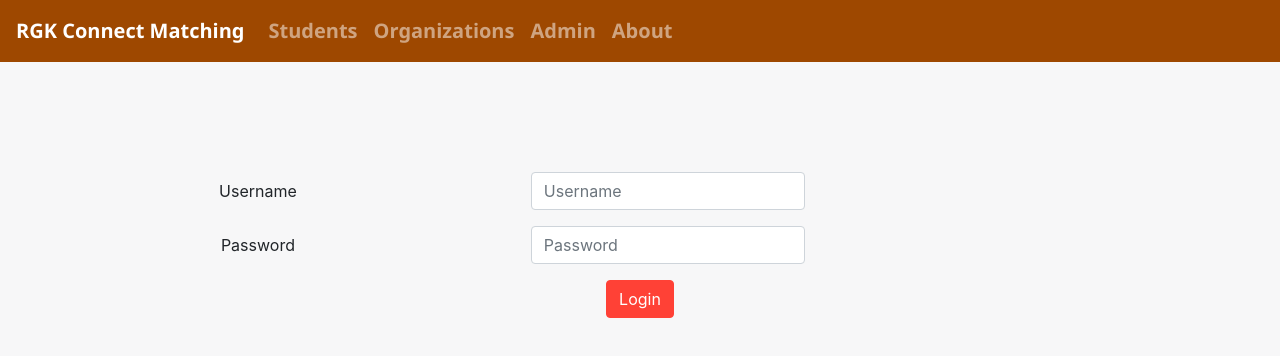
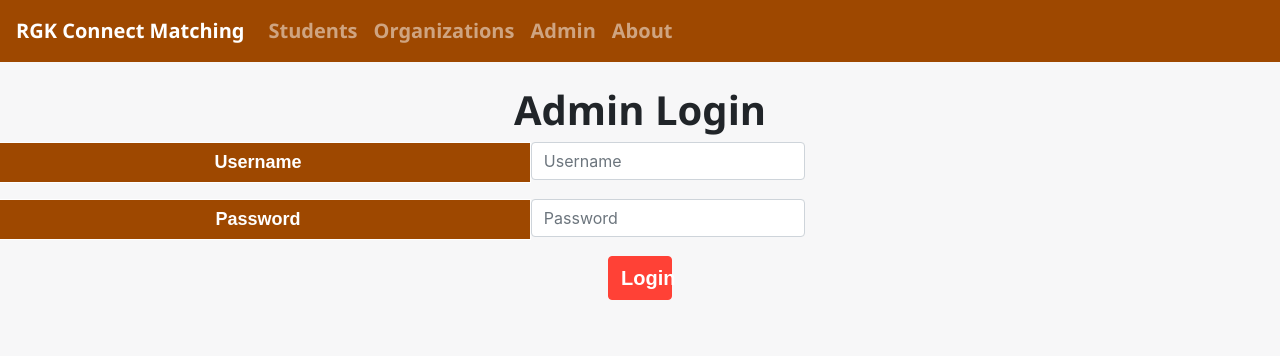
Before and after one commit to armankhondker/EE-364D-Senior-Design, a React (Create React App) app in the folder my-app/: page /admin in a window 1280 px wide. Shown: the top 356 px of the page. Built offline with nearby package versions, Linux system fonts and the light colour scheme; no server answers.

Commit message:
Updated login page, and student page stlying

```diff
--- a/my-app/src/pages/Admin.js
+++ b/my-app/src/pages/Admin.js
@@ -193,8 +193,6 @@ class Admin extends Component {
 
 		return (
 			<div align="center" className="App">
-				<br/>
-				<br/>
 				{CurrentDisplay}
 			</div>
 		);
--- a/my-app/src/pages/CommunityOrg.js
+++ b/my-app/src/pages/CommunityOrg.js
@@ -6,7 +6,7 @@ class CommunityOrg extends Component {
 		return (
 			<div className="App" align="center">
 				<br></br>
-				<h1>Community Organizations Page</h1>
+				<h1>Community Organizations</h1>
 				<br></br>
 				<p> <b> Please fill out the following survey if your community organization has a project they would like to have matched. </b> </p>
 				<a href="/communityform">Organization Survey</a>
--- a/my-app/src/pages/Login.js
+++ b/my-app/src/pages/Login.js
@@ -4,15 +4,18 @@ import Form from "react-bootstrap/Form";
 import Row from 'react-bootstrap/Row'
 import Col from 'react-bootstrap/Col'
 import Button from "react-bootstrap/Button"
+import '../styling/Login.css';
 
 
 class Login extends Component {
     render() {
 		return (
-			<div className = "App" align="center">
+			<div>
+				<br></br>
+				<h1>Admin Login</h1>
 				<Form onSubmit={this.props.handleLogin}>
 					<Form.Group as={Row} controlId="formPlaintextPassword">
-						<Form.Label column sm="5">
+						<Form.Label column sm="5" className = "form-control-plaintext" >
 						Username
 						</Form.Label>
 						<Col sm="15">
@@ -20,14 +23,14 @@ class Login extends Component {
 						</Col>
 					</Form.Group>
 					<Form.Group as={Row} controlId="formPlaintextPassword">
-						<Form.Label column sm="5">
+						<Form.Label column sm="5" className = "form-control-plaintext">
 						Password
 						</Form.Label>
 						<Col sm="15">
 						<Form.Control type="password" placeholder="Password" />
 						</Col>
 					</Form.Group>
-					<Button className="LoginButton" variant="danger" type="submit">
+					<Button className="loginButton" variant="danger" type="submit">
 						Login
 					</Button>
 				</Form>
--- a/my-app/src/pages/Student.js
+++ b/my-app/src/pages/Student.js
@@ -6,7 +6,7 @@ class Student extends Component {
 		return (
 			<div className = "App" align="center">
 				<br></br>
-				<h1>Students Page</h1>
+				<h1>Students</h1>
 				<br></br>
 				<p> <b>Please fill out the following survey if you are interested in working on a project in the RGK CONNECT Program. </b> </p>
 				<a href="/studentform">Student Survey</a>
--- /dev/null
+++ b/my-app/src/styling/Login.css
@@ -0,0 +1,18 @@
+.form-control-plaintext{
+
+    background: #9e4800;
+    border: 1px solid white;
+    width: 5%;
+    color: white;
+    font-size: 18px;
+    font-weight: 700;
+    font-family: Arial, Helvetica, sans-serif;
+
+
+}
+  .loginButton {
+      font-size: 20px;
+      width: 5%;
+      font-weight: 700;
+      font-family: Arial, Helvetica, sans-serif;
+  }
```
